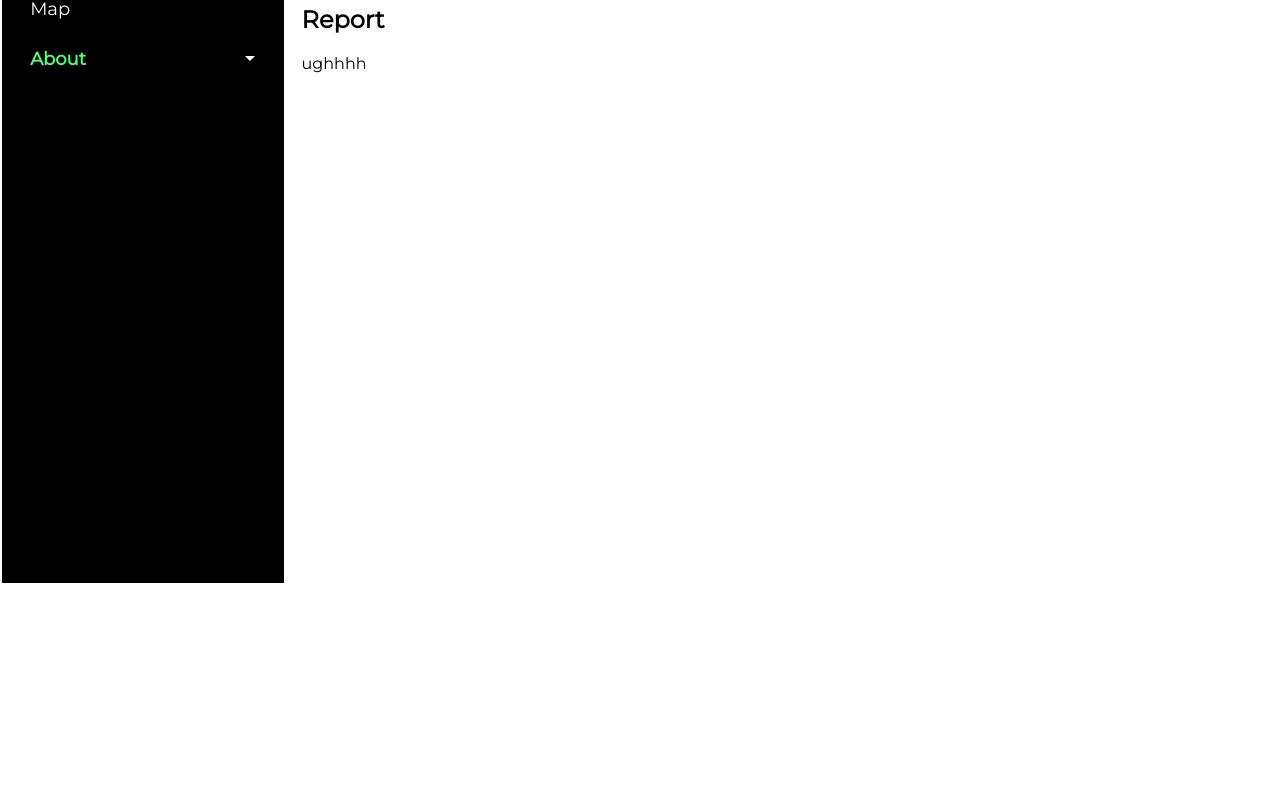
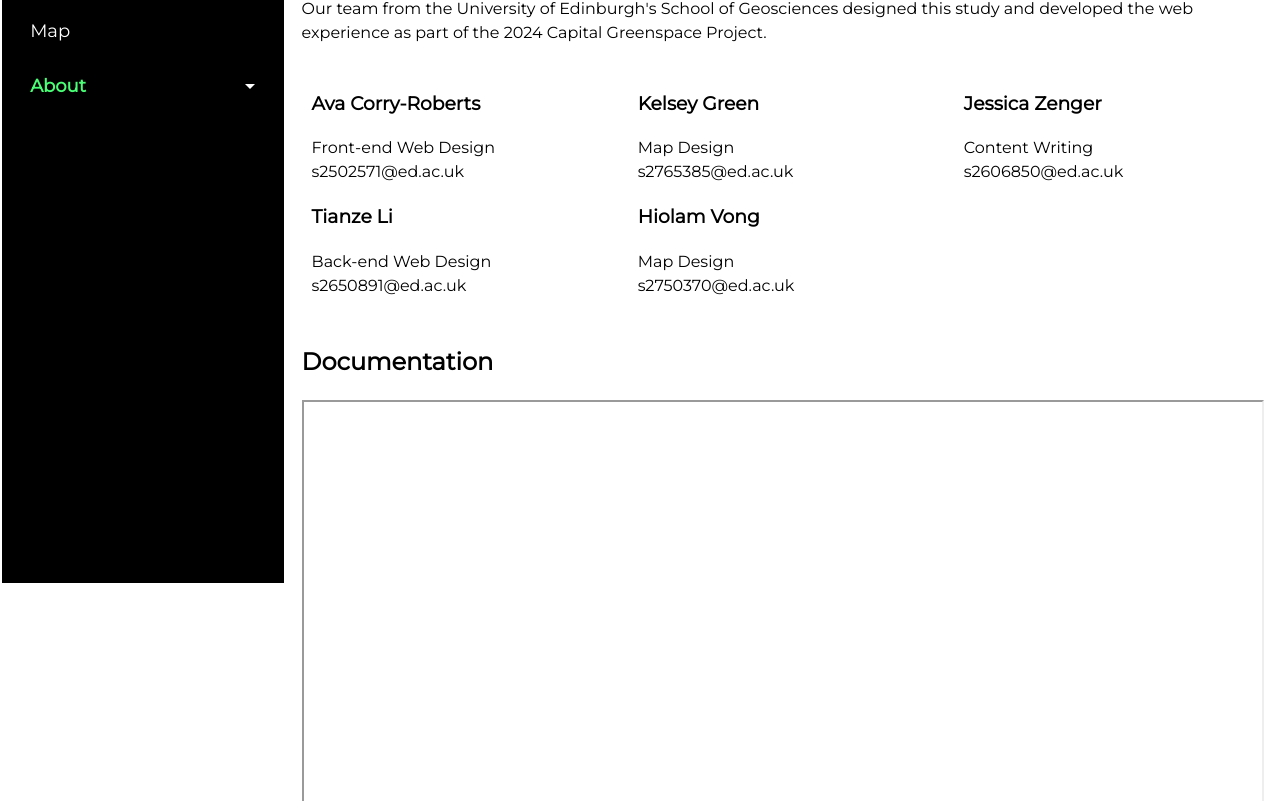
Before and after one commit to ave-uhhh/CGS-Webmap, a plain HTML site: page section6.html in a window 1280 px wide. Shown: the part 219-1020 px from the top of the page. Before the commit the page ends 800 px from the top, so only its background shows below. Drawn offline with Linux system fonts and the light colour scheme.

Commit message:
updated about

```diff
--- a/section6.html
+++ b/section6.html
@@ -10,6 +10,7 @@
          body {
             margin: 0;
             font-family: 'Montserrat', sans-serif;
+            line-height: 1.5;
         }
         nav {
             height: 100%;
@@ -107,6 +108,33 @@
             font-family: 'Montserrat', sans-serif;
             font-size: 1.25 rem;
             margin: 10px 0 0;
+        }
+        header h3 {
+            font-family: 'Montserrat', sans-serif;
+            margin-bottom: 5px;
+        }
+        .pdf {
+        width: 100%;
+        aspect-ratio: 4 / 3;
+        }
+        .pdf,
+        html,
+        body {
+            height: 100%;
+            margin: 0;
+            padding: 0;
+        }
+        .container {
+            display: grid;
+            grid-template-columns: repeat(3, 1fr);
+            gap: 20px;
+        }
+        .column {
+            padding: 10px;
+
+        }
+        .column p {
+            margin-top: 5px;
         }
     </style>
 </head>
@@ -210,10 +238,37 @@
     <div class="content">
         <section id="section6">
             <header><h1>About</h1></header>
+            <h2 id="team-members">Our Team</h2>
+                <p>Our team from the University of Edinburgh's School of Geosciences designed this study and developed the
+                    web experience as part of the 2024 Capital Greenspace Project.</p>
+                <section class="container">
+                    <div class="column">
+                        <h3>Ava Corry-Roberts</h3>
+                        <p>Front-end Web Design<br>s2502571@ed.ac.uk</p>
+                        <h3>Tianze Li</h3>
+                        <p>Back-end Web Design<br>s2650891@ed.ac.uk</p>
+                    </div>
+                    <div class="column">
+                        <h3>Kelsey Green</h3>
+                        <p>Map Design<br>s2765385@ed.ac.uk</p>
+                        <h3>Hiolam Vong</h3>
+                        <p>Map Design<br>s2750370@ed.ac.uk</p>
+                    </div>
+                    <div class="column">
+                        <h3>Jessica Zenger</h3>
+                        <p>Content Writing<br>s2606850@ed.ac.uk</p>
+                    </div>
+                </section>
             <h2 id="documentation">Documentation</h2>
-            <p>hehe haha</p>
+            <iframe class="pdf"
+                src=""
+                width="800" height="500">
+            </iframe>
             <h2 id="report">Report</h2>
-            <p>ughhhh</p>
+            <iframe class="pdf"
+                src="group6report.pdf"
+                width="800" height="500">
+            </iframe>
         </section>
     </div>
 
```
